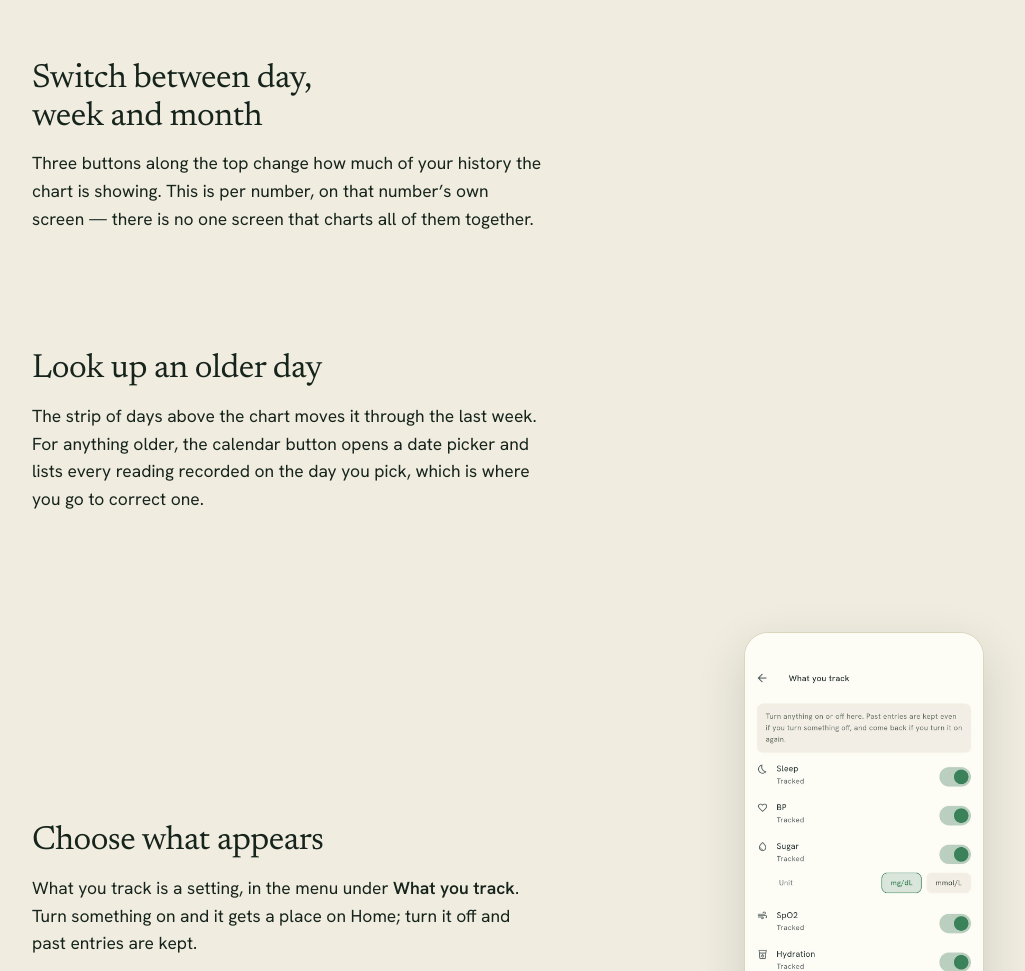
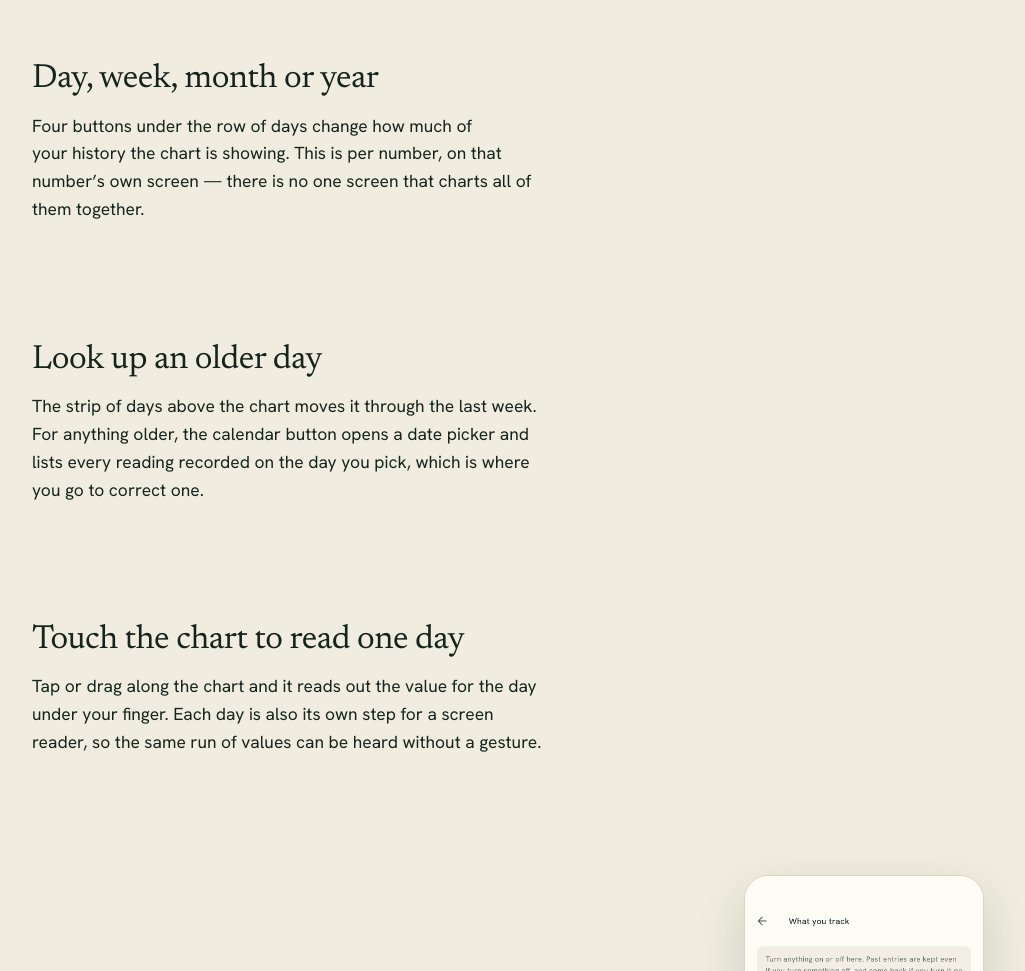
Before and after one commit to just-about-you/website, a plain HTML site: page features/over-time.html in a window 1280 px wide. Shown: the part 2300-3271 px from the top of the page, without its empty margins (64-1089 px from the left). Drawn offline with Linux system fonts and the light colour scheme.

Commit message:
docs: correct the span count and describe Home's mosaic as shipped
PP420. Three corrections against the code rather than against prose.

`features/over-time.html` said three span buttons, "day, week and
month". The enum is `InsightsRange { day, week, month, year }`
(app/lib/data/insights/insights.dart) and the app's own help copy says
"The four buttons under the row of days". Four, and they sit under the
week strip rather than along the top. The page also never mentioned that
a chart is scrubbable, which is the one thing the deleted Trends screen
could not do: `ScrubbableChart` reads out the value for the day under a
finger, and lays the same days out as per-day `Semantics` cells so a
screen reader walks them without a gesture.

`features/readings.html` described the tiles as if they were uniform.
Home is a mosaic: sleep and blood pressure take a wide tile and blood
sugar the one tall tile, per `kMetricTileSizes`. Size is fixed by the
metric, never by its data, so the page now says so — a tile does not
grow when a reading arrives.

`features.html` still listed the page as "trends" in its meta
description; the page has been `over-time.html` since KK127.

No claim here goes past the in-app disclaimer, and none of these pages
present the colour-coding as insight about the reader.

Co-Authored-By: Claude Opus 5 (1M context) <noreply@anthropic.com>
Claude-Session: https://claude.ai/code/session_01H76UWZJak8BD4cMbrFY7QK

```diff
--- a/features/over-time.html
+++ b/features/over-time.html
@@ -4,7 +4,7 @@
     <meta charset="utf-8" />
     <meta name="viewport" content="width=device-width, initial-scale=1" />
     <title>Your numbers over time — Your Health</title>
-    <meta name="description" content="Where a run of readings is shown now that Trends is gone: one entry per tracked number on Home, and each number's own day, week and month screen." />
+    <meta name="description" content="Where a run of readings is shown now that Trends is gone: one entry per tracked number on Home, and each number's own day, week, month and year screen." />
     <!-- chrome:assets -->
     <link rel="preconnect" href="https://fonts.googleapis.com" />
     <link rel="preconnect" href="https://fonts.gstatic.com" crossorigin />
@@ -101,14 +101,20 @@
         </div>
         <div class="feature-row reveal">
           <div>
-            <h3>Switch between day, week and month</h3>
-            <p>Three buttons along the top change how much of your history the chart is showing. This is per number, on that number&rsquo;s own screen &mdash; there is no one screen that charts all of them together.</p>
+            <h3>Day, week, month or year</h3>
+            <p>Four buttons under the row of days change how much of your history the chart is showing. This is per number, on that number&rsquo;s own screen &mdash; there is no one screen that charts all of them together.</p>
           </div>
         </div>
         <div class="feature-row feature-row--flip reveal">
           <div>
             <h3>Look up an older day</h3>
             <p>The strip of days above the chart moves it through the last week. For anything older, the calendar button opens a date picker and lists every reading recorded on the day you pick, which is where you go to correct one.</p>
+          </div>
+        </div>
+        <div class="feature-row reveal">
+          <div>
+            <h3>Touch the chart to read one day</h3>
+            <p>Tap or drag along the chart and it reads out the value for the day under your finger. Each day is also its own step for a screen reader, so the same run of values can be heard without a gesture.</p>
           </div>
         </div>
         <div class="feature-row reveal">
```
Also changed, not shown: features.html (+1 -1 lines), features/readings.html (+6 -0 lines).
